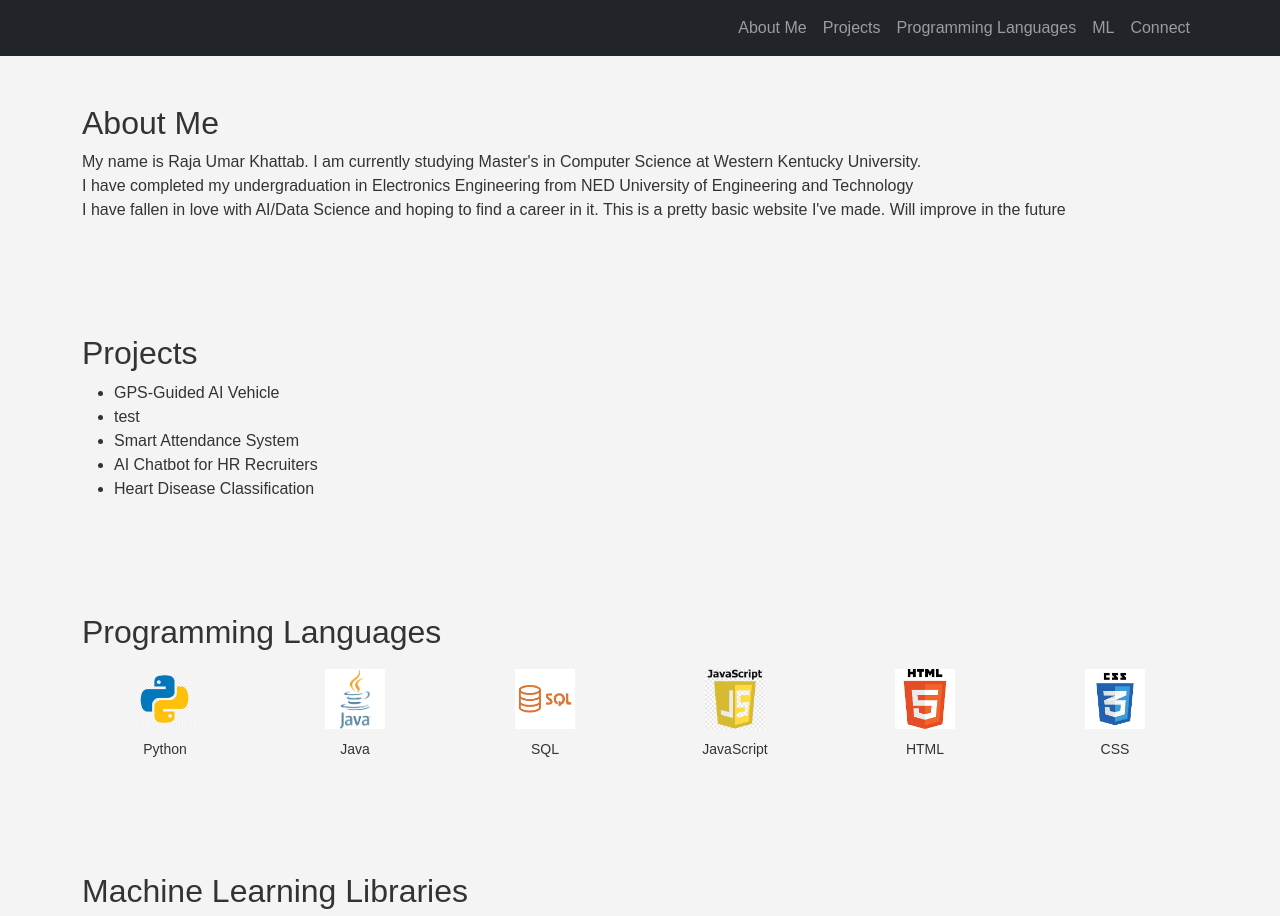
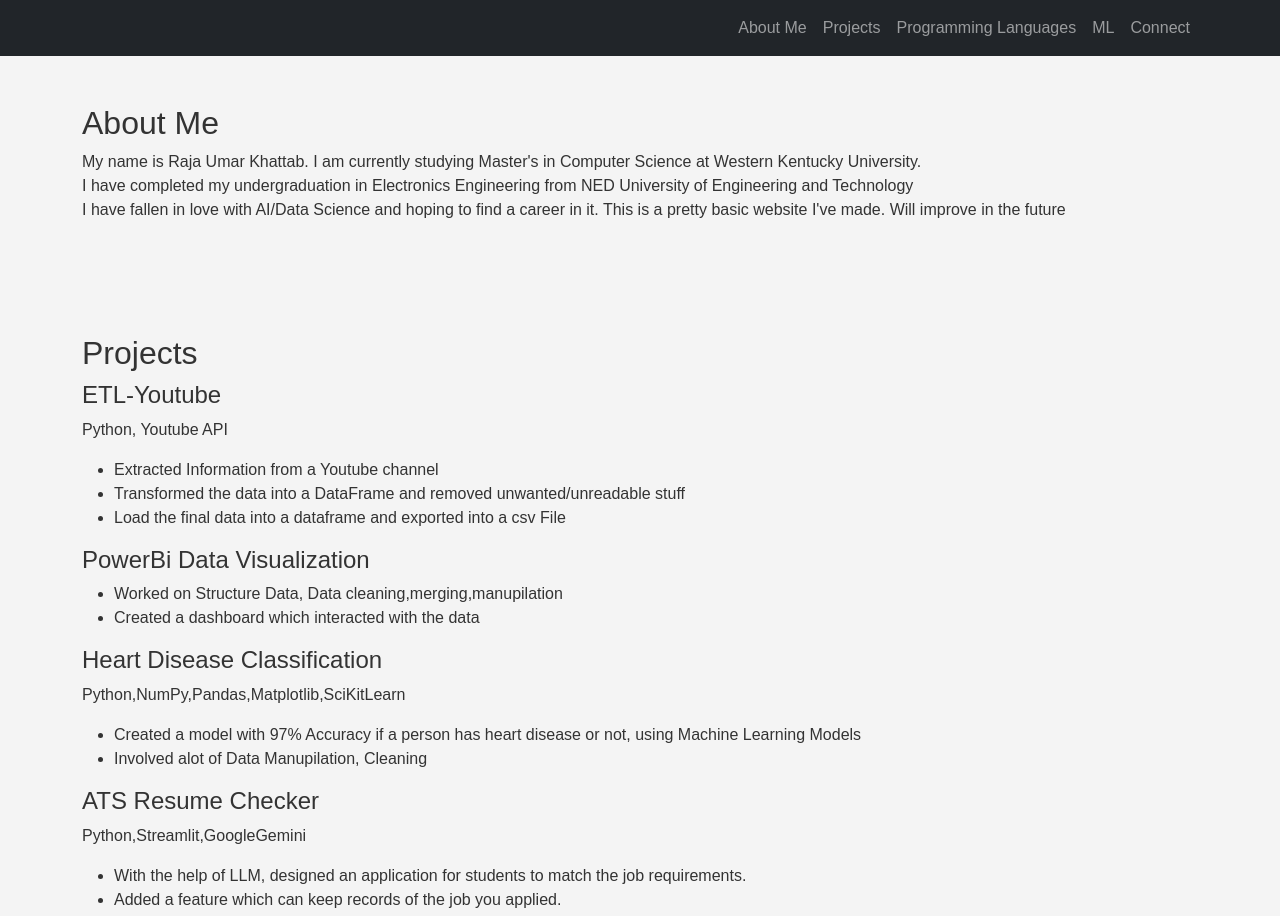
Before and after one commit to UmarKhattab09/Website, a plain HTML site: page index.html in a window 1280 px wide. Shown: the top 916 px of the page. Drawn offline with nearby package versions, Linux system fonts and the light colour scheme.

Commit message:
more updates

```diff
--- a/index.html
+++ b/index.html
@@ -38,16 +38,36 @@
 
     <section id="projects" class="container py-5 fade-in">
         <h2>Projects</h2>
+
+        <a href="https://github.com/UmarKhattab09/ETL-Youtube">
+        <h4>ETL-Youtube</h4> <p>Python, Youtube API</p>
         <ul>
-            <li>GPS-Guided AI Vehicle
-                <li>test</li>
-            </li>
-            <li>Smart Attendance System</li>
-            <li>AI Chatbot for HR Recruiters</li>
-            <li>Heart Disease Classification</li>
+            <li>Extracted Information from a Youtube channel</li>
+            <li>Transformed the data into a DataFrame and removed unwanted/unreadable stuff</li>
+            <li>Load the final data into a dataframe and exported into a csv File</li>
         </ul>
+    </a>
+        <h4>PowerBi Data Visualization</h4>
+        <ul>
+            <li>Worked on Structure Data, Data cleaning,merging,manupilation</li>
+            <li>Created a dashboard which interacted with the data</li>
+        </ul>
+        <a href="https://github.com/UmarKhattab09/HeartDiseaseClassification">
+        <h4>Heart Disease Classification </h4> <p>Python,NumPy,Pandas,Matplotlib,SciKitLearn</p>
+        <ul>
+            <li>Created a model with 97% Accuracy if a person has heart disease or not, using Machine Learning Models</li>
+            <li>Involved alot of Data Manupilation, Cleaning</li>
+        </ul>
+    </a>
+        <a href="https://huggingface.co/spaces/UmarKhattab09/atsresumecheckersystem">
+        <h4>ATS Resume Checker</h4> <p>Python,Streamlit,GoogleGemini</p>
+        <ul>
+            <li>With the help of LLM, designed an application for students to match the job requirements.</li>
+            <li>Added a feature which can keep records of the job you applied.</li>
+        </ul>
+    </a>
     </section>
-     <!-- New Programming Section -->
+
      <section id="programming" class="container py-5 fade-in">
         <h2>Programming Languages</h2>
         <div class="row text-center">
@@ -121,7 +141,7 @@
     </section>
 
     <footer class="bg-dark text-white text-center py-3">
-        <p>&copy; 2025 My Portfolio. All Rights Reserved.</p>
+
     </footer>
 
     <script src="https://cdn.jsdelivr.net/npm/bootstrap@5.3.0/dist/js/bootstrap.bundle.min.js"></script>
--- a/styles.css
+++ b/styles.css
@@ -96,3 +96,14 @@ button:hover {
     text-align: center;
     margin-top: 5px;
 }
+/* Remove default link styles */
+a {
+    color: inherit;  /* Inherit color from parent, so no blue link */
+    text-decoration: none;  /* Remove underline */
+}
+
+/* Optional: Add a custom hover effect */
+a:hover {
+    color: #f39c12; /* Change color on hover, or any color you prefer */
+    text-decoration: none;  /* Keep the link without underline on hover */
+}
```
